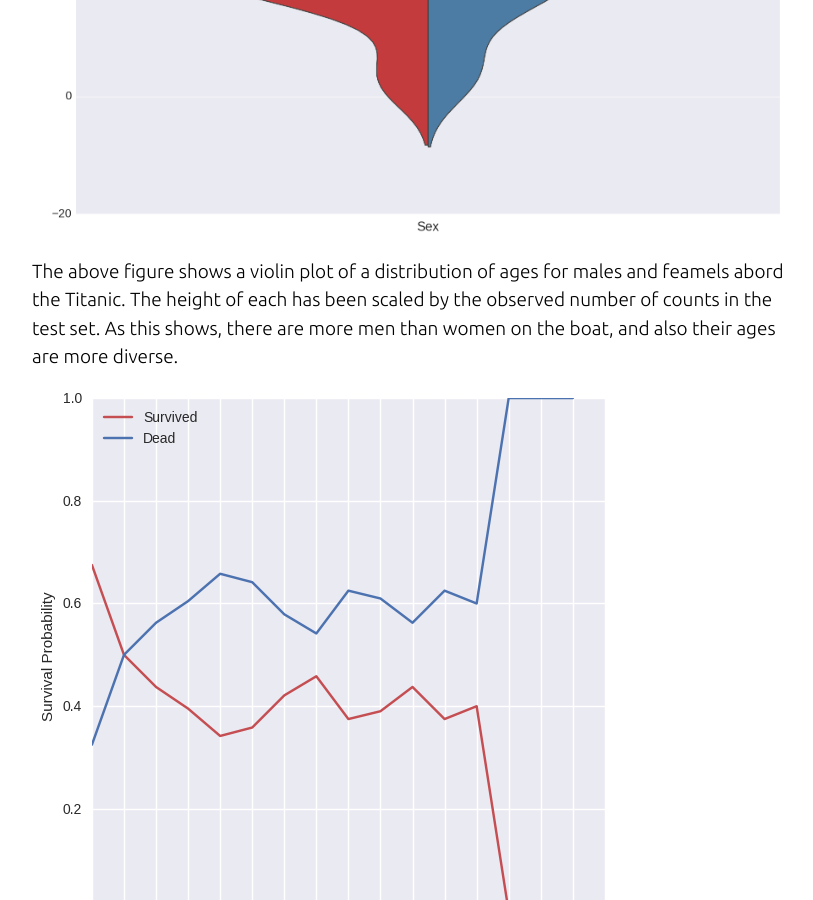
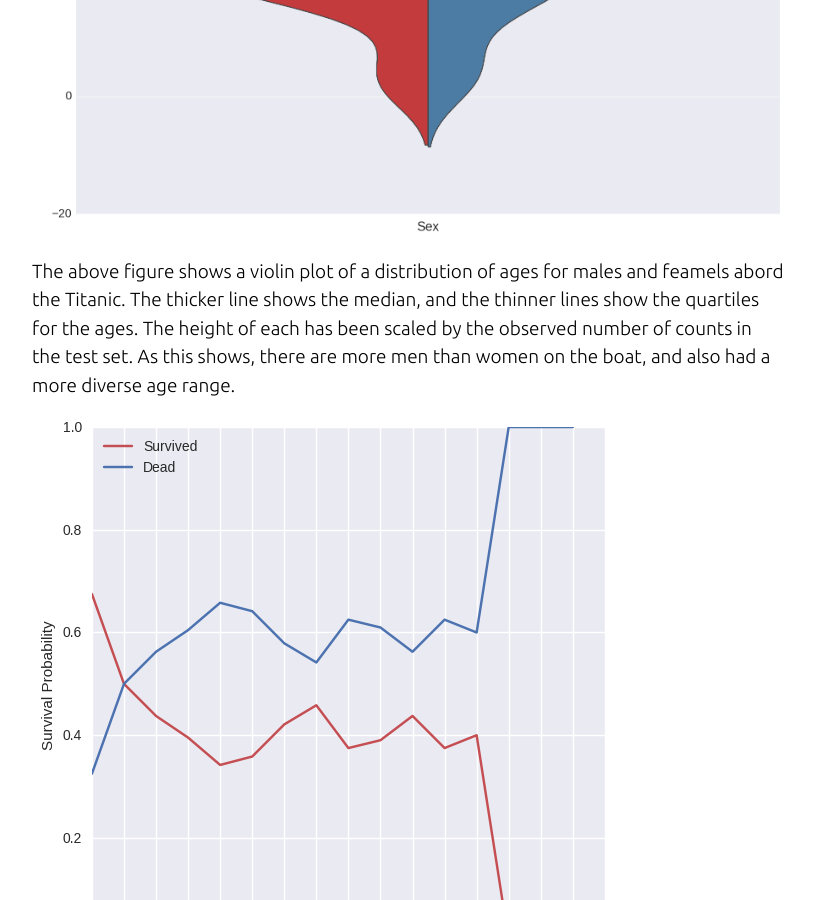
Before and after one commit to cmertin/cmertin.github.io, a Jekyll site: the page built from _posts/2016-12-22-Titanic-Deaths.markdown, in a window 1280 px wide and 900 px high, scrolled down 2093 px. Shown: the whole window, without its empty margins (232-1045 px from the left). Built offline with Jekyll 4.4.1, drawn with Linux system fonts in a browser that asks for light colours; nearby versions of some CDN libraries; formulas are drawn with MathJax 3; comment, search, counter and statistics services are not loaded.

Commit message:
Added info about quartiles

```diff
--- a/_posts/2016-12-22-Titanic-Deaths.markdown
+++ b/_posts/2016-12-22-Titanic-Deaths.markdown
@@ -38,7 +38,7 @@ After cleaning up the data, it was ready to analyze. As in the movie for the [Ti
 
 ![age_dist](images/2016/12/12_22-Titanic/age_titanic.png)
 
-The above figure shows a violin plot of a distribution of ages for males and feamels abord the Titanic. The height of each has been scaled by the observed number of counts in the test set. As this shows, there are more men than women on the boat, and also their ages are more diverse.
+The above figure shows a violin plot of a distribution of ages for males and feamels abord the Titanic. The thicker line shows the median, and the thinner lines show the quartiles for the ages. The height of each has been scaled by the observed number of counts in the test set. As this shows, there are more men than women on the boat, and also had a more diverse age range.
 
 ![age_prob](images/2016/12/12_22-Titanic/ages_titanic.png)
 
```
